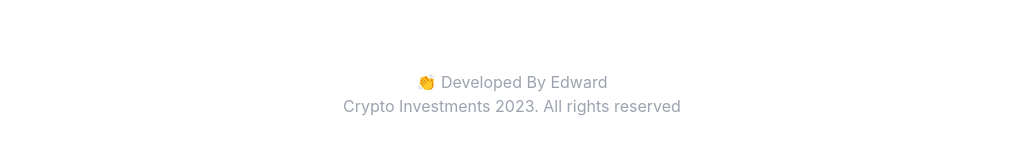
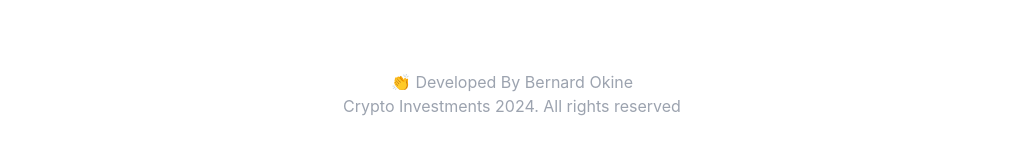
Before and after one commit to EdJnr/investments, a React (Create React App) app: page /dashboard/currency/1 in a window 1280 px wide. Shown: the part 736-890 px from the top of the page, without its empty margins (128-1151 px from the left). Built offline with nearby package versions, Linux system fonts and the light colour scheme; no server answers.

Commit message:
Update footer.tsx

```diff
--- a/src/components/footer.tsx
+++ b/src/components/footer.tsx
@@ -3,8 +3,8 @@ import { mainBrandName } from "../info/genInfo"
 export const Footer=()=>{
     return(
         <div className=" py-14">
-            <p className=" text-sm md:text-base text-gray-400">👏 Developed By Edward</p>
-            <p className=" text-sm md:text-base text-gray-400">{mainBrandName} 2023. All rights reserved</p>
+            <p className=" text-sm md:text-base text-gray-400">👏 Developed By Bernard Okine</p>
+            <p className=" text-sm md:text-base text-gray-400">{mainBrandName} 2024. All rights reserved</p>
         </div>
     )
 }
```
